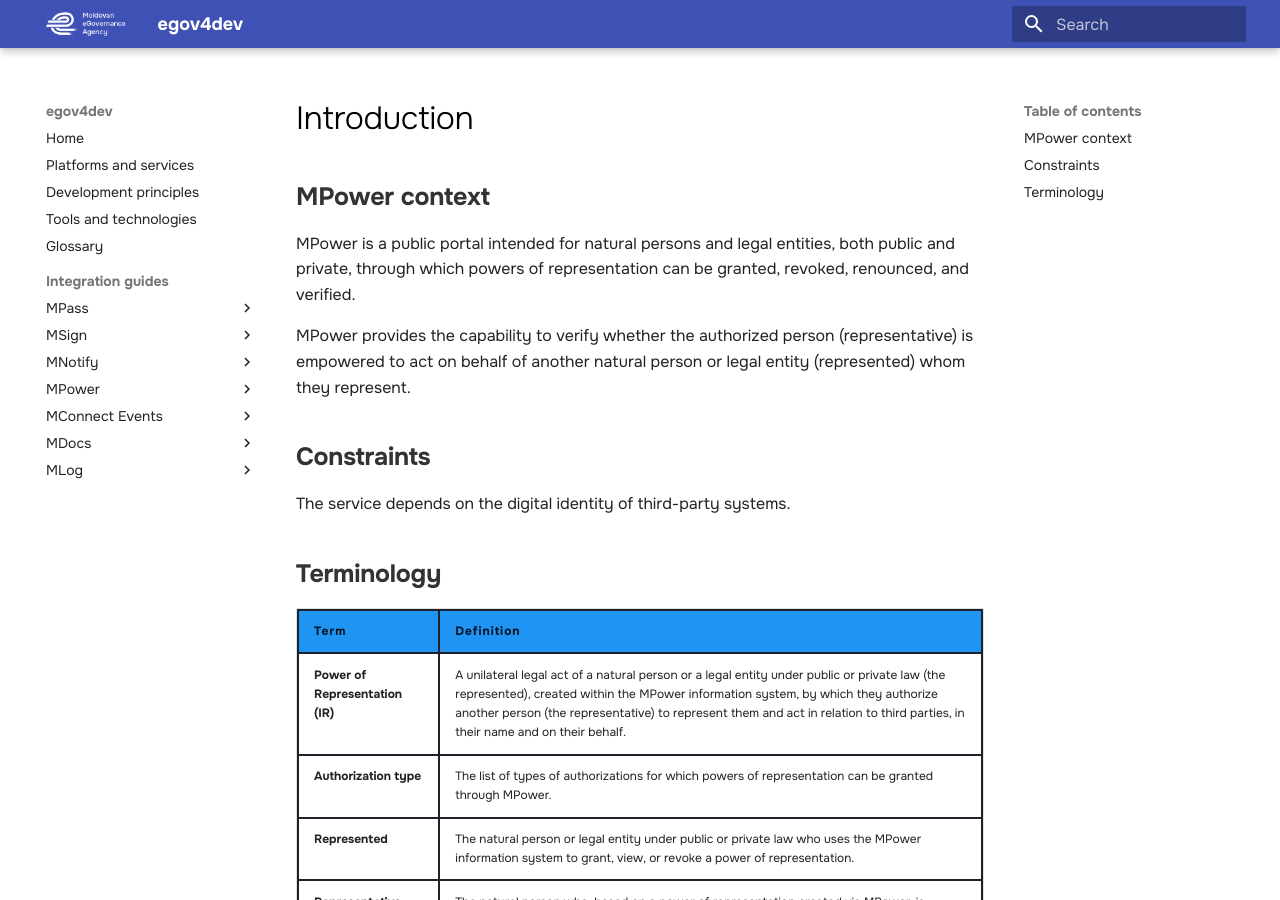
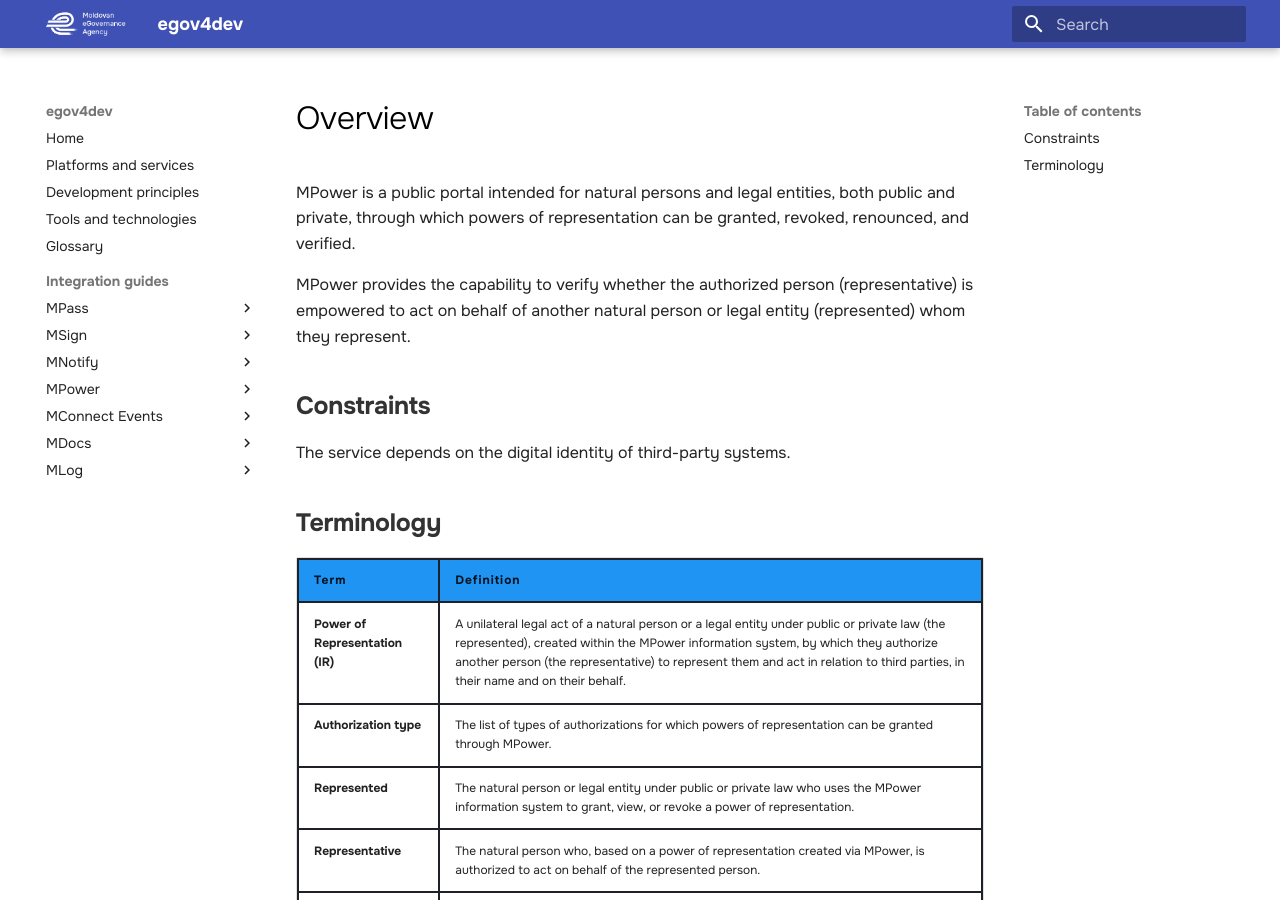
Before and after one commit to egov-moldova/egov4dev, an MkDocs documentation site: the page built from docs/guides/mpower/index.md, in a window 1280 px wide and 900 px high. Built offline with MkDocs 1.6.1 and Material for MkDocs 9.7.7, drawn with Linux system fonts in a browser that asks for light colours.

Commit message:
Update index.md

```diff
--- a/docs/guides/mpower/index.md
+++ b/docs/guides/mpower/index.md
@@ -1,15 +1,11 @@
-# Introduction
-
-##**MPower context**
-
 MPower is a public portal intended for natural persons and legal entities, both public and private, through which powers of representation can be granted, revoked, renounced, and verified.
 
 MPower provides the capability to verify whether the authorized person (representative) is empowered to act on behalf of another natural person or legal entity (represented) whom they represent.
 
-##**Constraints**
+## **Constraints**
 The service depends on the digital identity of third-party systems.
 
-##**Terminology**
+## **Terminology**
 
 <table>
     <thead>
```
